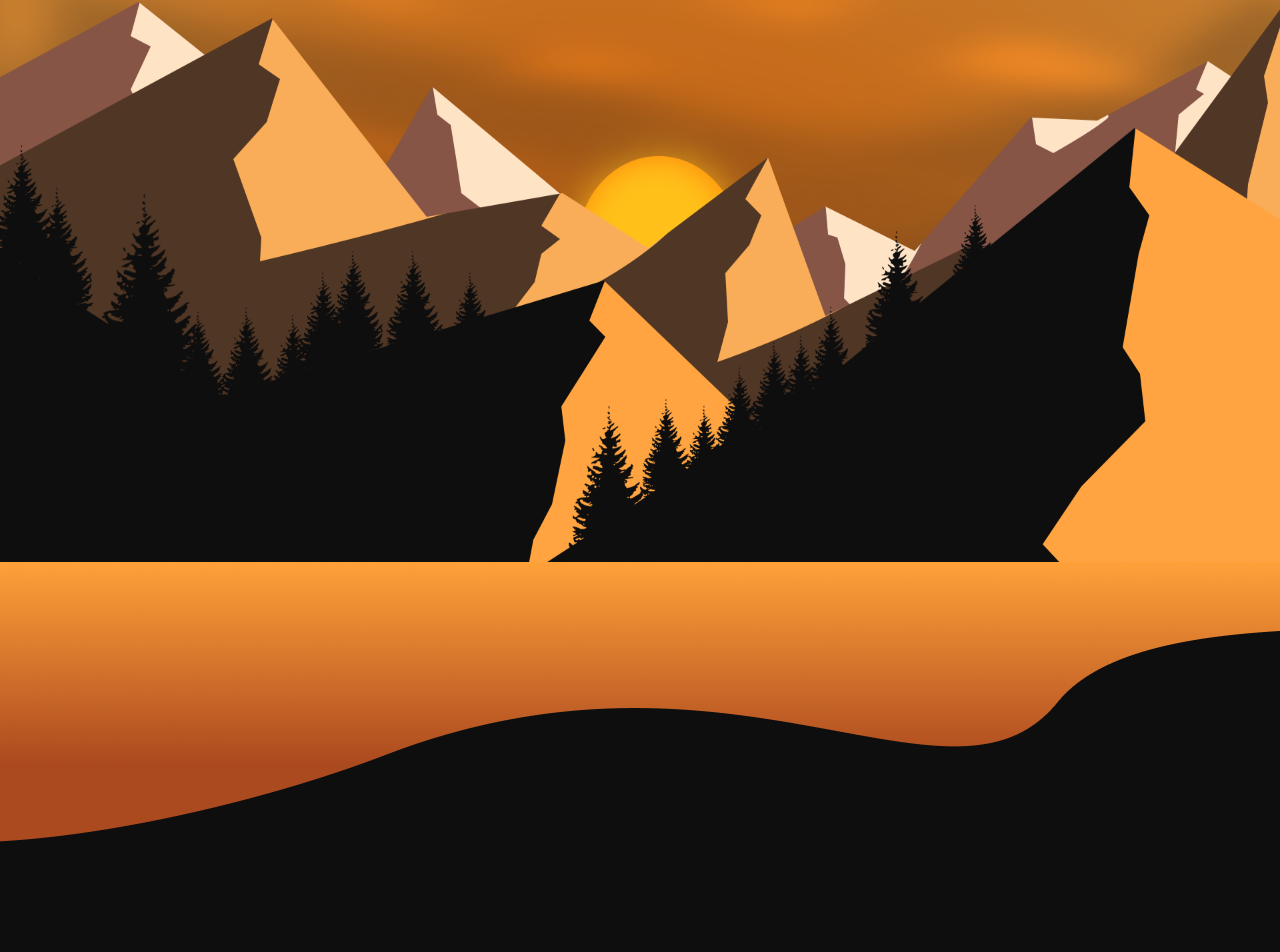
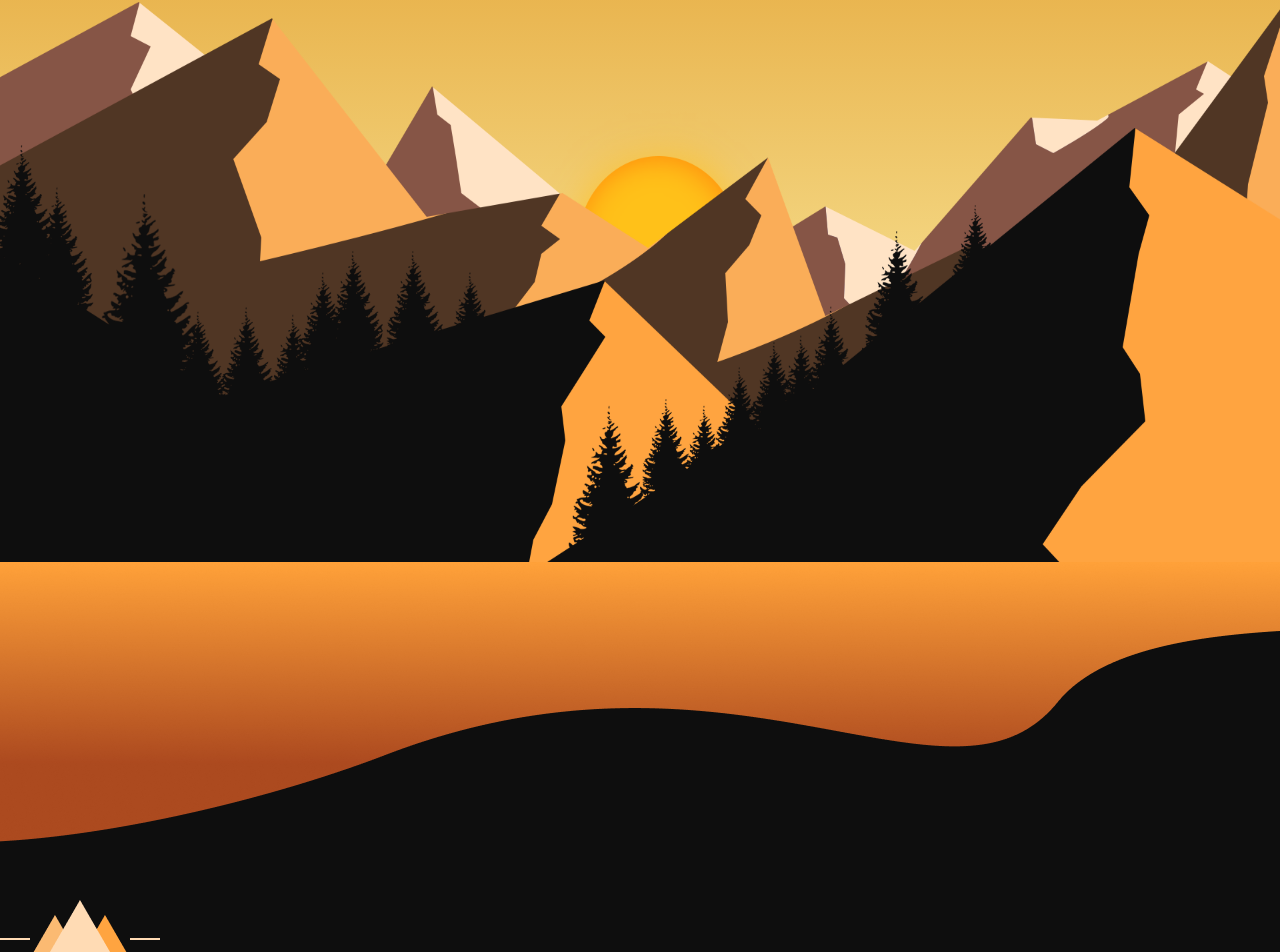
Before and after one commit to danideoliveira/mountain-page, a React (Vite) app: page / in a window 1280 px wide. Shown: the part 238-1190 px from the top of the page. Built offline with nearby package versions, Linux system fonts and the light colour scheme.

Commit message:
Add logo

```diff
--- a/src/components/About/About.jsx
+++ b/src/components/About/About.jsx
@@ -1,10 +1,13 @@
-import { Container } from "./About.styled";
+import { Container, Logo } from "./About.styled";
 import { images } from "../Images/Images";
 
 export default function About() {
   return (
     <Container>
-      <img src={images.lake} alt="vector" />
+      <img className="vector" src={images.lake} alt="vector" />
+      <div className="div-logo">
+        <Logo src={images.logo} alt="vector" />
+      </div>
     </Container>
   );
 }
--- a/src/components/About/About.styled.js
+++ b/src/components/About/About.styled.js
@@ -3,11 +3,19 @@ import styled from "styled-components";
 export const Container = styled.div`
   width: 100%;
   height: 100vh;
-  background-color: #0E0E0E;
+  background-color: #0e0e0e;
   position: relative;
 
-  img {
-    position: absolute;
+  .vector {
     top: 0;
   }
+
+  .div-logo {
+    width: 100%;
+  }
 `;
+
+export const Logo = styled.img`
+  margin: 0 auto;
+  margin-top: 5rem;
+`;
--- a/src/components/Home/Home.jsx
+++ b/src/components/Home/Home.jsx
@@ -7,7 +7,7 @@ export default function Home() {
       <div className="title-div">
         <Title>Mountains</Title>
       </div>
-      <img src={images.background} alt="vector" />
+      {/* <img src={images.background} alt="vector" /> */}
       <img src={images.sun} alt="vector" />
       <img src={images.mtnBack2} alt="vector" />
       <img src={images.mtnBack} alt="vector" />
--- a/src/components/Home/Home.styled.js
+++ b/src/components/Home/Home.styled.js
@@ -3,6 +3,8 @@ import styled from "styled-components";
 export const Container = styled.div`
   width: 100%;
   height: 100vh;
+  background: rgb(255,249,182);
+  background: linear-gradient(0deg, rgba(255,249,182,1) 0%, rgba(224,153,37,1) 100%);
 
   img {
     width: 100%;
--- a/src/components/Images/Images.jsx
+++ b/src/components/Images/Images.jsx
@@ -1,9 +1,10 @@
 import mtnFront from "../../assets/mtn-front.png";
 import mtnBack from "../../assets/mtn-back.png";
 import mtnBack2 from "../../assets/mtn-back-2.png";
-import background from "../../assets/background.png";
+import background from "../../assets/background2.png";
 import sun from "../../assets/sun.png";
 import lake from "../../assets/lake.png";
+import logo from "../../assets/logo.png";
 
 export const images = {
   background,
@@ -11,5 +12,6 @@ export const images = {
   mtnBack,
   mtnBack2,
   mtnFront,
-  lake
+  lake,
+  logo
 };
```
Also changed, not shown: src/assets/background2.png (added), src/assets/logo.png (added).
